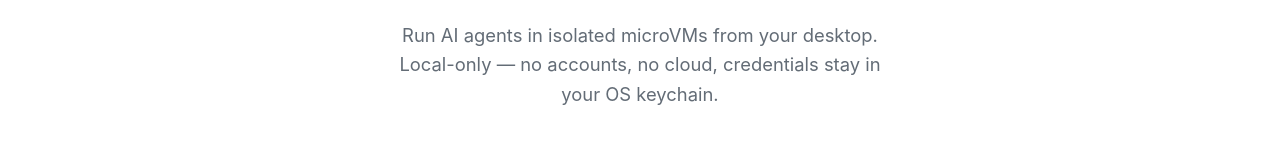
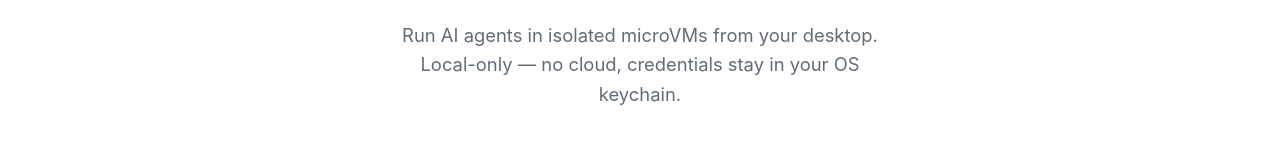
Before and after one commit to beachead-dev/beachead, an Astro site in the folder website/: page / in a window 1280 px wide. Shown: the part 285-432 px from the top of the page. Built offline with nearby package versions, Linux system fonts and the light colour scheme; Astro itself is replaced by a stand-in of ours; no server answers.

Commit message:
fix(website): remove misleading "no accounts" phrase from tagline and meta
Co-Authored-By: Claude Sonnet 4.6 <noreply@anthropic.com>

```diff
--- a/website/src/pages/index.astro
+++ b/website/src/pages/index.astro
@@ -93,7 +93,7 @@ const versionNum = version.replace(/^v/, '');
 <head>
   <meta charset="UTF-8" />
   <meta name="viewport" content="width=device-width, initial-scale=1.0" />
-  <meta name="description" content="Beachead — Run AI agents in isolated Docker Sandbox microVMs from your desktop. Local-only, no accounts, credentials stay in your OS keychain." />
+  <meta name="description" content="Beachead — Run AI agents in isolated Docker Sandbox microVMs from your desktop. Local-only, credentials stay in your OS keychain." />
   <title>Beachead — Secure AI Orchestrator</title>
   <link rel="icon" type="image/svg+xml" href="/favicon.svg" />
 </head>
@@ -113,7 +113,7 @@ const versionNum = version.replace(/^v/, '');
     <section class="hero">
       <div class="container">
         <img src="/logo-light.png" alt="Beachead" class="hero-logo" />
-        <p class="tagline">Run AI agents in isolated microVMs from your desktop. Local-only — no accounts, no cloud, credentials stay in your OS keychain.</p>
+        <p class="tagline">Run AI agents in isolated microVMs from your desktop. Local-only — no cloud, credentials stay in your OS keychain.</p>
         <div class="hero-actions">
           <a href="#download" class="btn btn-primary">Download {version}</a>
           <a href={`https://github.com/${REPO}`} class="btn btn-secondary" target="_blank" rel="noopener">View on GitHub →</a>
```
